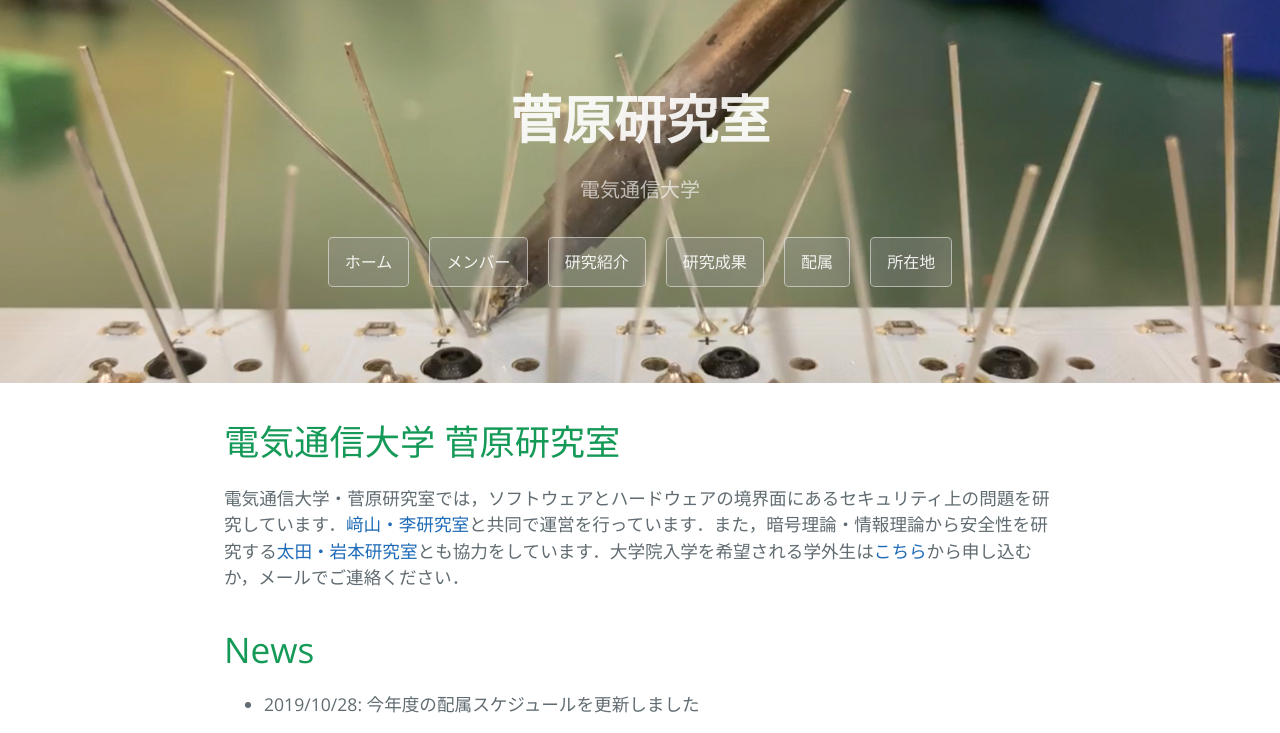
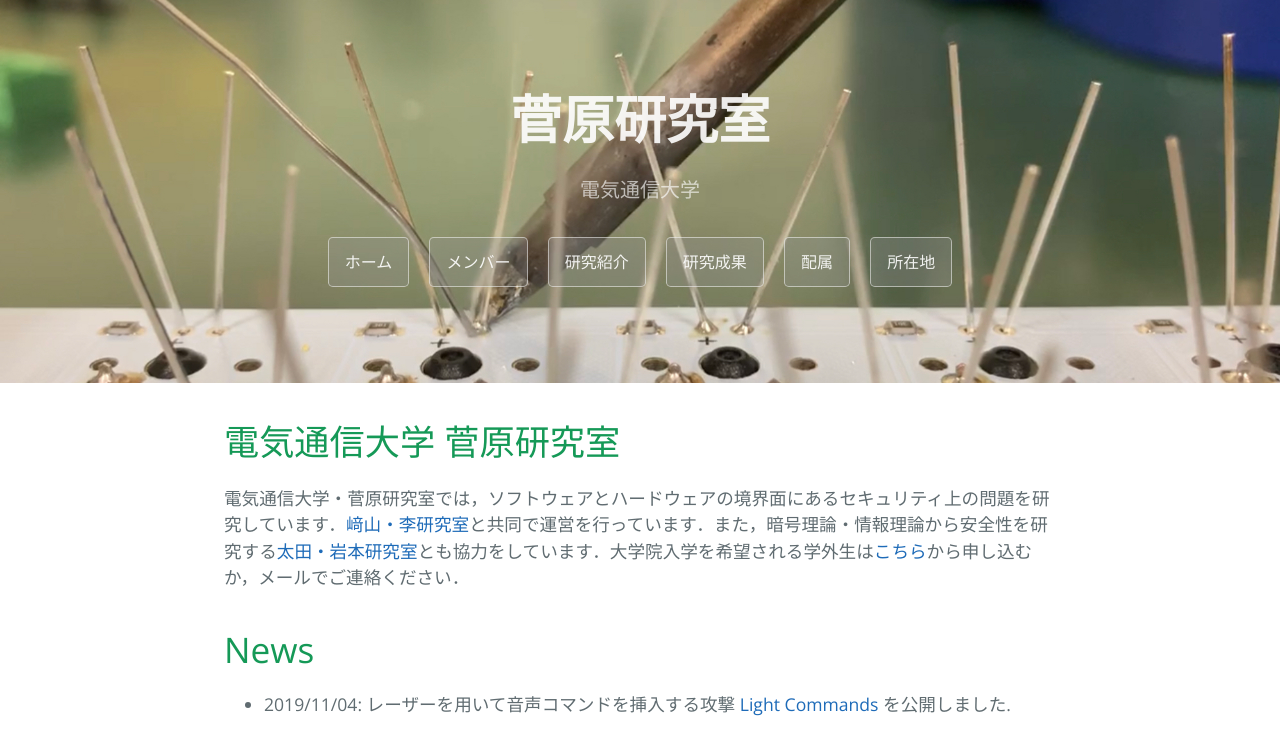
Before and after one commit to sugawara-bbbb/weblab, a Jekyll site: the page built from index.md, in a window 1280 px wide and 1400 px high. Shown: the top 733 px of the window. Built offline with Jekyll 4.4.1, drawn with Linux system fonts in a browser that asks for light colours; our own code applies the rules of GitHub Pages for plain Markdown files; some of the changed text lies outside the part shown; grey boxes are pictures that could not be loaded.

Commit message:
Light Commands

```diff
--- a/index.md
+++ b/index.md
@@ -7,13 +7,14 @@ layout: default
 電気通信大学・菅原研究室では，ソフトウェアとハードウェアの境界面にあるセキュリティ上の問題を研究しています．[﨑山・李研究室](http://sakiyama-lab.jp/)と共同で運営を行っています．また，暗号理論・情報理論から安全性を研究する[太田・岩本研究室](http://ohta-lab.jp/)とも協力をしています．大学院入学を希望される学外生は[こちら](https://www.uec.ac.jp/admission/open-graduate/tour.html)から申し込むか，メールでご連絡ください．
 
 # News
-- 2019/10/28: 今年度の配属スケジュールを更新しました
 
 - 2019/11/04: レーザーを用いて音声コマンドを挿入する攻撃 [Light Commands](https://lightcommands.com/index_jp.html) を公開しました.
 <iframe width="390" height="250" src="https://www.youtube.com/embed/ORji7Tz5GiI?rel=0&cc_load_policy=1" frameborder="0" allow="accelerometer; autoplay; encrypted-media; gyroscope; picture-in-picture" allowfullscreen></iframe>
 <iframe width="390" height="250" src="https://www.youtube.com/embed/ihRAwc24nXw" frameborder="0" allow="accelerometer; autoplay; encrypted-media; gyroscope; picture-in-picture" allowfullscreen></iframe>
 <iframe width="390" height="250" src="https://www.youtube.com/embed/iK2PtdQs77c" frameborder="0" allow="accelerometer; autoplay; encrypted-media; gyroscope; picture-in-picture" allowfullscreen></iframe>
 <iframe width="390" height="250" src="https://www.youtube.com/embed/EtzP-mCwNAs" frameborder="0" allow="accelerometer; autoplay; encrypted-media; gyroscope; picture-in-picture" allowfullscreen></iframe>
+
+- 2019/10/28: 今年度の配属スケジュールを更新しました
 
 - 2019/09/14: 小沼くん，土屋さん，薮さん(B4)が，[ソサイエティ大会 2019](https://www.ieice-taikai.jp/2019society/jpn/index.html)で[発表]({% post_url news/2019-09-14-sotai2019 %})しました
 
```
